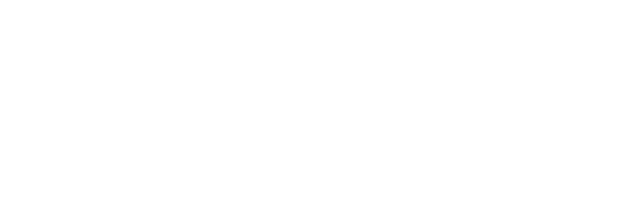
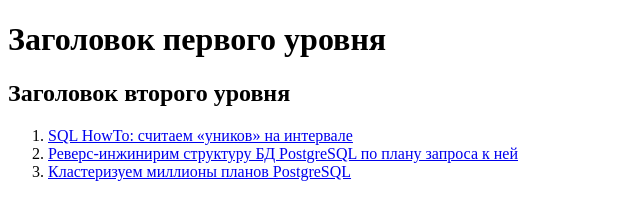
Before and after one commit to ArseniyFokin/task-html, a website: page src/index.html in a window 1280 px wide. Shown: the whole page, without its empty margins (0-640 px from the left). Drawn offline with Linux system fonts and the light colour scheme.

Commit message:
Задание по HTML

```diff
--- a/src/index.html
+++ b/src/index.html
@@ -3,5 +3,26 @@
     <head>
         <title>HTML</title>
     </head>
-    <body></body>
+    <body>
+        <h1>Заголовок первого уровня</h1>
+        <h2>Заголовок второго уровня</h2>
+        <ol>
+            <li>
+                <a href="https://habr.com/ru/company/tensor/blog/646439/">
+                    SQL HowTo: считаем «уников» на интервале
+                </a>
+            </li>
+            <li>
+                <a href="https://habr.com/ru/company/tensor/blog/646043/">
+                    Реверс-инжинирим структуру БД PostgreSQL по плану запроса к
+                    ней
+                </a>
+            </li>
+            <li>
+                <a href="https://habr.com/ru/company/tensor/blog/577646/">
+                    Кластеризуем миллионы планов PostgreSQL
+                </a>
+            </li>
+        </ol>
+    </body>
 </html>
```
Also changed, not shown: 1 other file.
